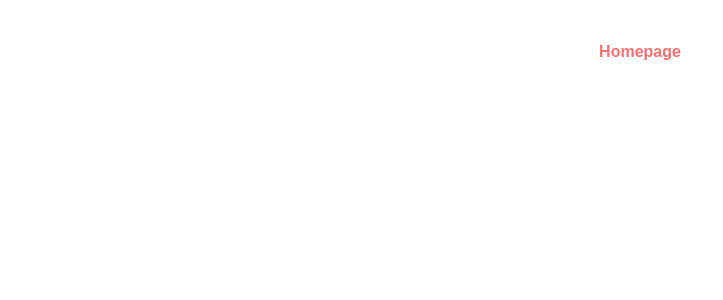
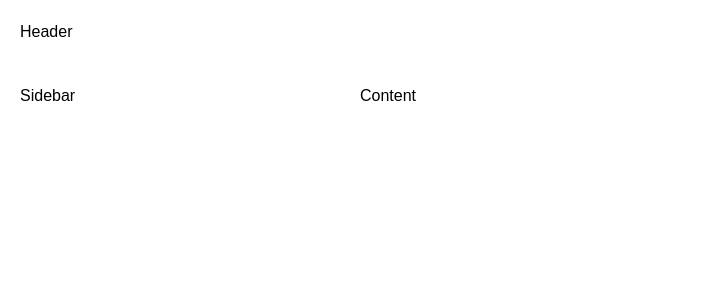
Before and after one commit to alptarla/todoist-clone, a Next.js app: page / in a window 1280 px wide. Shown: the top 300 px of the page, without its empty margins (0-723 px from the left). Built offline with nearby package versions, Linux system fonts and the light colour scheme.

Commit message:
Create app layout

```diff
--- /dev/null
+++ b/components/Layout/Header/index.tsx
@@ -0,0 +1,5 @@
+function Header() {
+  return <div className="p-5">Header</div>
+}
+
+export default Header
--- /dev/null
+++ b/components/Layout/Sidebar/index.tsx
@@ -0,0 +1,5 @@
+function Sidebar() {
+  return <div className="h-full w-full p-5">Sidebar</div>
+}
+
+export default Sidebar
--- /dev/null
+++ b/components/Layout/index.tsx
@@ -0,0 +1,25 @@
+import React, { ReactNode } from 'react'
+import Header from './Header'
+import Sidebar from './Sidebar'
+
+interface IProps {
+  children: ReactNode
+}
+
+function Layout({ children }: IProps) {
+  return (
+    <div className="flex flex-col min-h-screen">
+      <header>
+        <Header />
+      </header>
+      <div className="flex-1 flex item-stretch gap-5">
+        <aside className="w-1/4">
+          <Sidebar />
+        </aside>
+        <main className="flex-1">{children}</main>
+      </div>
+    </div>
+  )
+}
+
+export default Layout
--- a/pages/_app.tsx
+++ b/pages/_app.tsx
@@ -1,8 +1,13 @@
 import type { AppProps } from 'next/app'
 import '../styles/globals.css'
+import Layout from '../components/Layout'
 
 function MyApp({ Component, pageProps }: AppProps) {
-  return <Component {...pageProps} />
+  return (
+    <Layout>
+      <Component {...pageProps} />
+    </Layout>
+  )
 }
 
 export default MyApp
--- a/pages/index.tsx
+++ b/pages/index.tsx
@@ -1,5 +1,5 @@
 function Home() {
-  return <div className="text-center my-10 font-bold text-red-400">Homepage</div>
+  return <div className="h-full w-full p-5">Content</div>
 }
 
 export default Home
```
